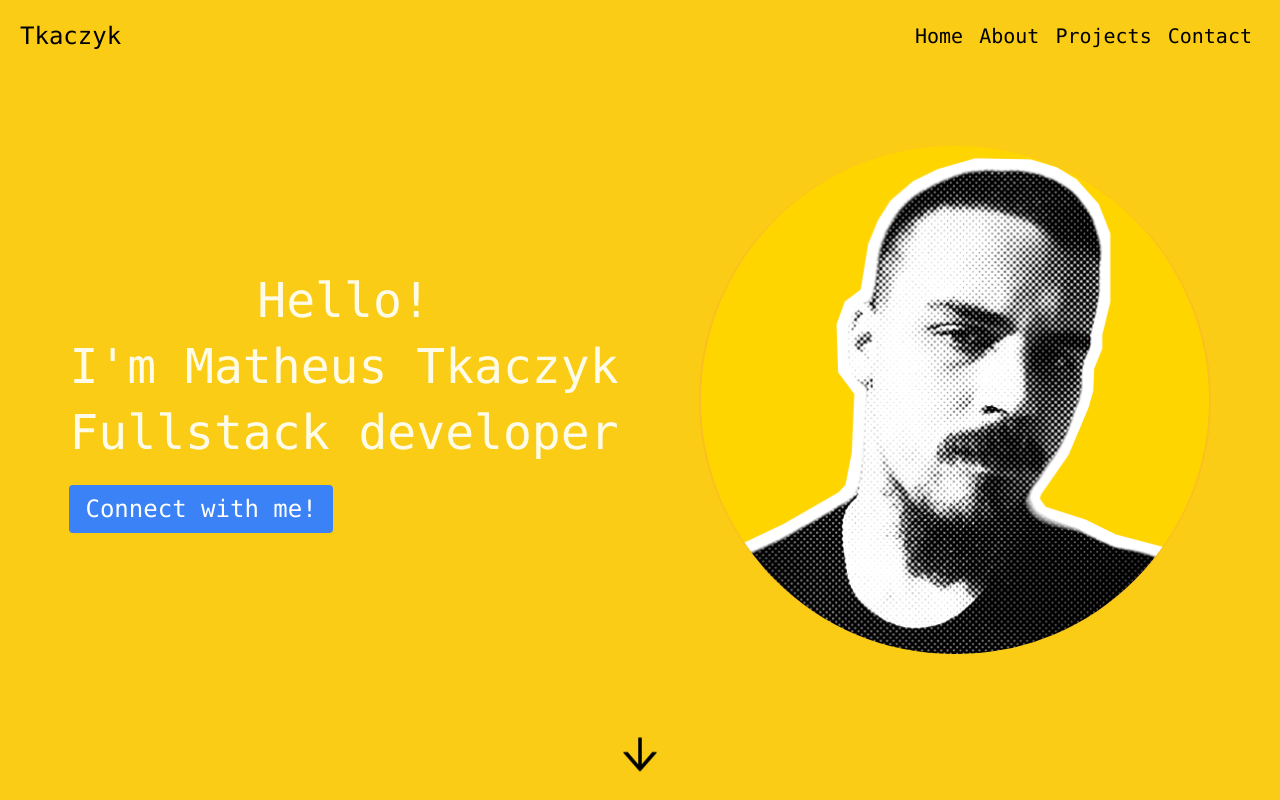
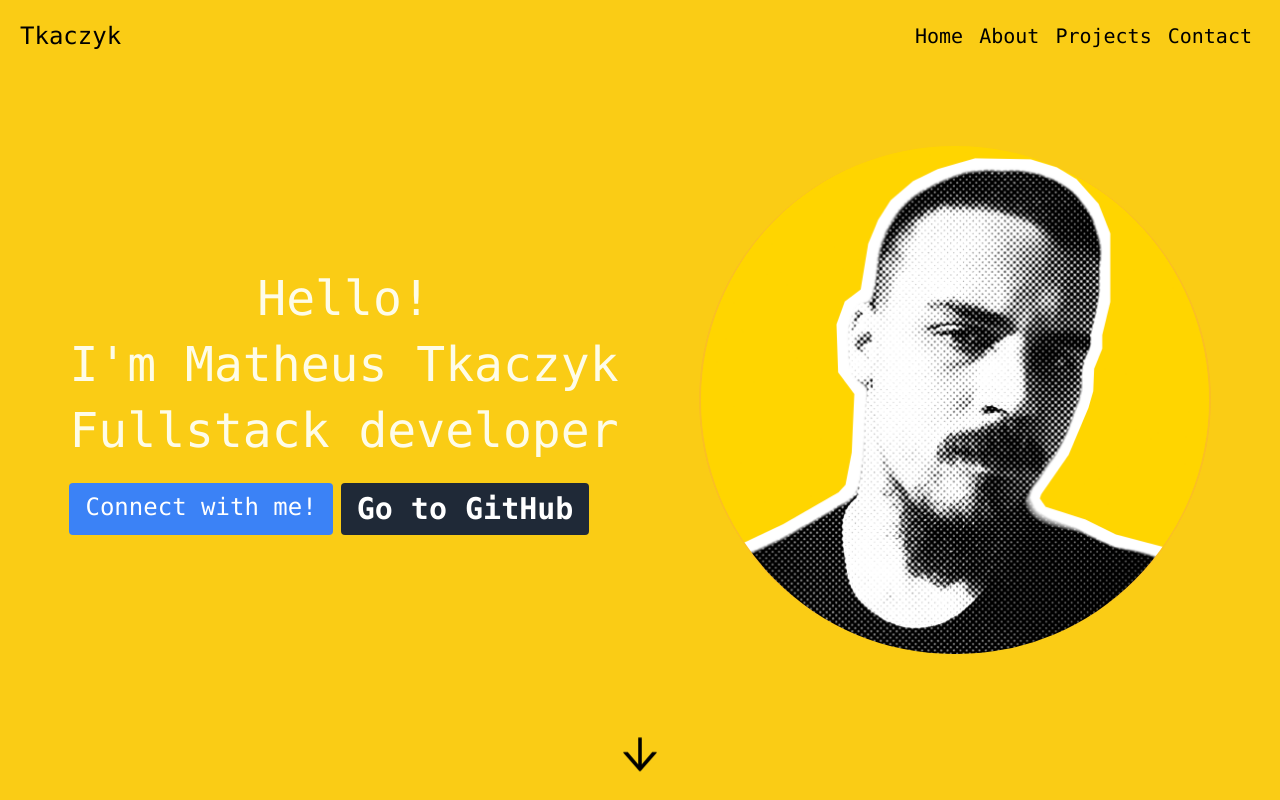
Before and after one commit to matheustkaczyk/portfolio_tailwind, a React (Vite) app: page / in a window 1280 px wide. Built offline with nearby package versions, Linux system fonts and the light colour scheme.

Commit message:
feat: added button

```diff
--- a/src/components/Home/index.jsx
+++ b/src/components/Home/index.jsx
@@ -9,9 +9,12 @@ function Home() {
         <h1>Hello!</h1>
         <h1>I'm Matheus Tkaczyk</h1>
         <h4>Fullstack developer</h4>
-        <div className='flex justify-start mt-5'>
-          <a href="https://www.linkedin.com/in/matheustkaczykribeiro/" target='__blank' class="bg-blue-500 hover:bg-blue-700 text-white py-2 px-4 rounded text-2xl">
+        <div className='flex justify-start mt-5 text-3xl'>
+          <a href="https://www.linkedin.com/in/matheustkaczykribeiro/" target='__blank' className="bg-blue-500 hover:bg-blue-700 text-white py-2 px-4 rounded text-2xl">
             Connect with me!
+          </a>
+          <a href="https://github.com/matheustkaczyk" target="_blank" rel="noopener noreferrer" className="bg-gray-800 hover:bg-gray-700 text-white font-bold py-2 px-4 rounded ml-2">
+            Go to GitHub
           </a>
         </div>
       </div>
```
